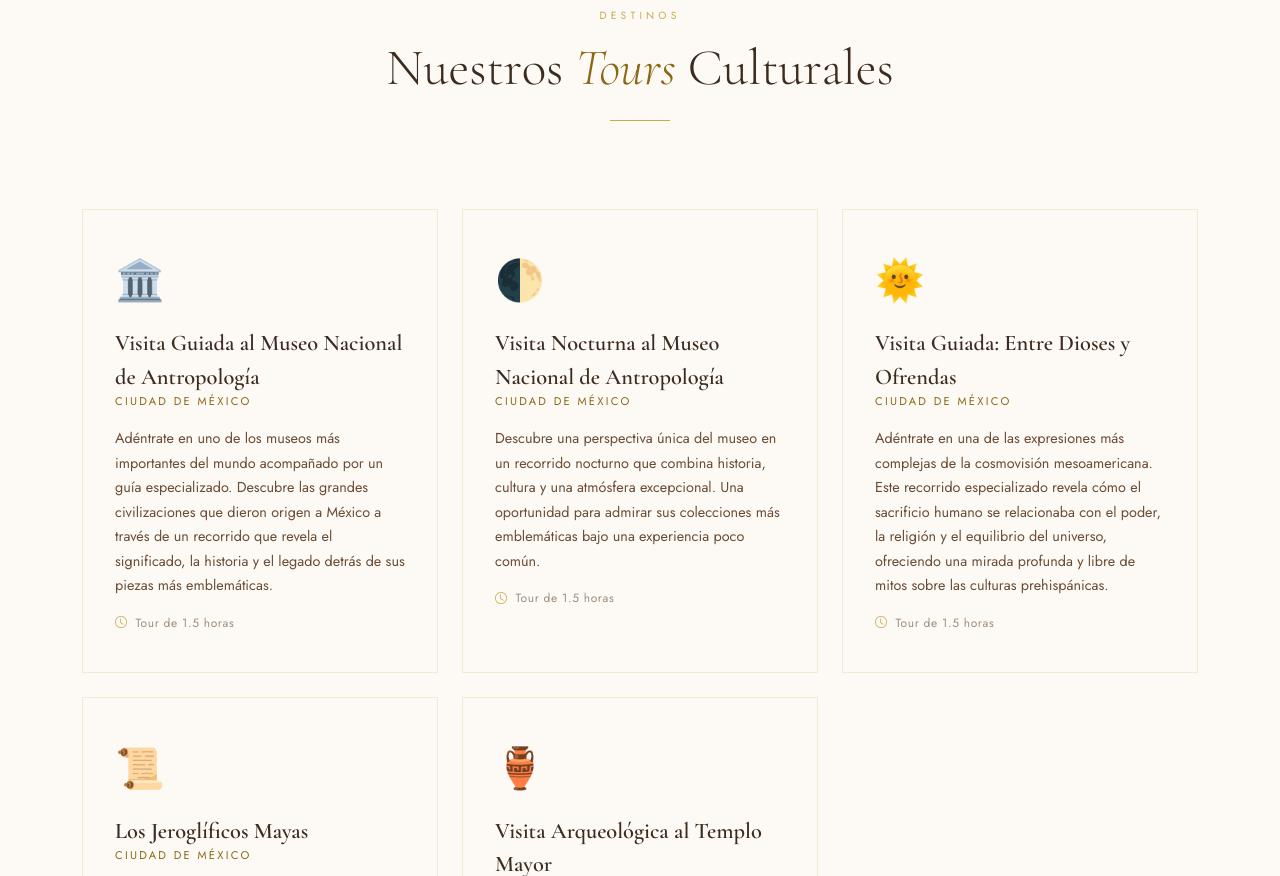
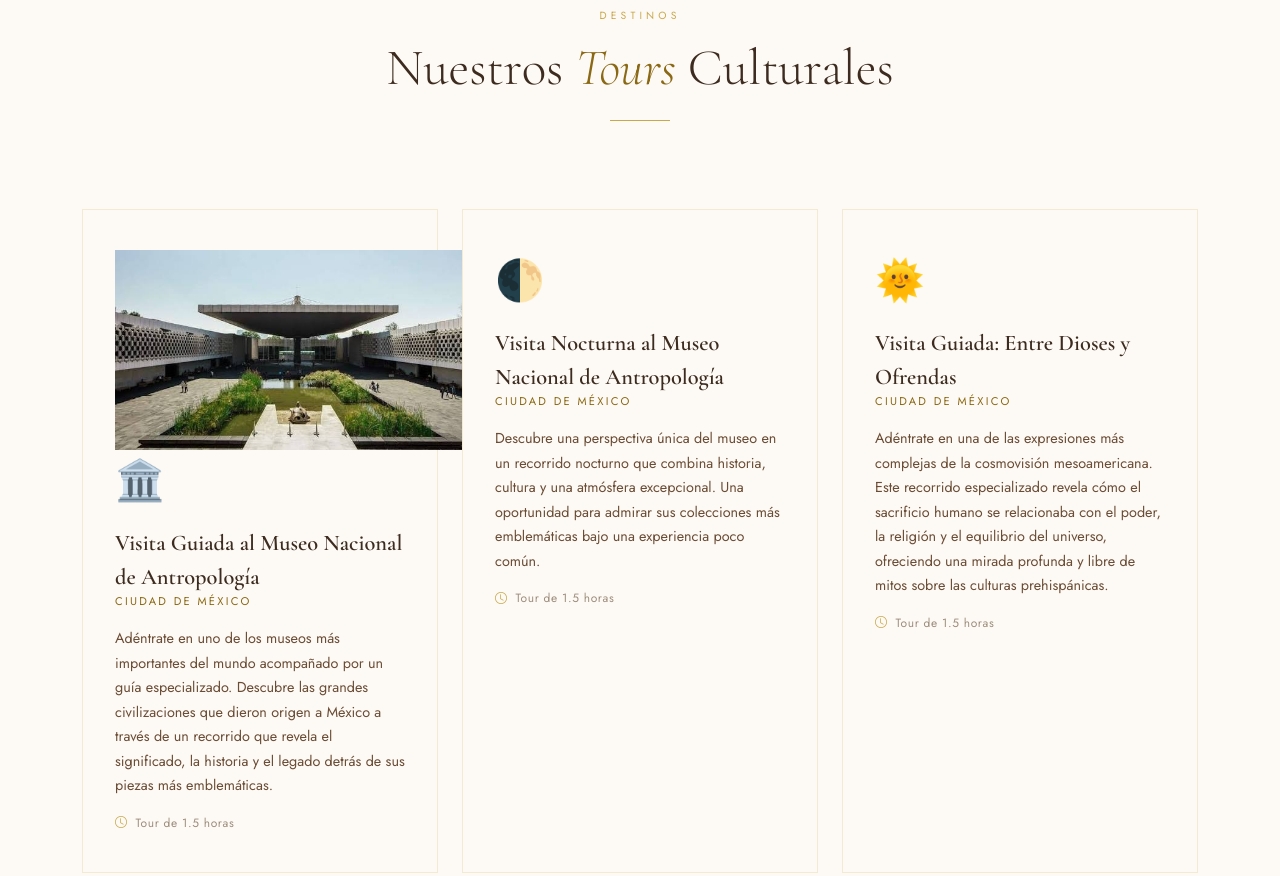
Before and after one commit to AldoM06/explore, a Django app: page / in a window 1280 px wide. Shown: the part 1481-2357 px from the top of the page. Run offline with Django 4.2, Linux system fonts and the light colour scheme.

Commit message:
imagenes

```diff
--- a/templates/core/home.html
+++ b/templates/core/home.html
@@ -557,6 +557,7 @@
       <div class="row g-4">
         <div class="col-md-6 col-lg-4 reveal">
           <div class="tour-card">
+             <img  src="{% static 'img/museo.jpg' %}" style="height:200px">
             <span class="tour-icon">🏛️</span>
             <div class="tour-name">Visita Guiada al Museo Nacional de Antropología</div>
             <div class="tour-location">Ciudad de México</div>
```
Also changed, not shown: static/img/museo.jpg (added).
